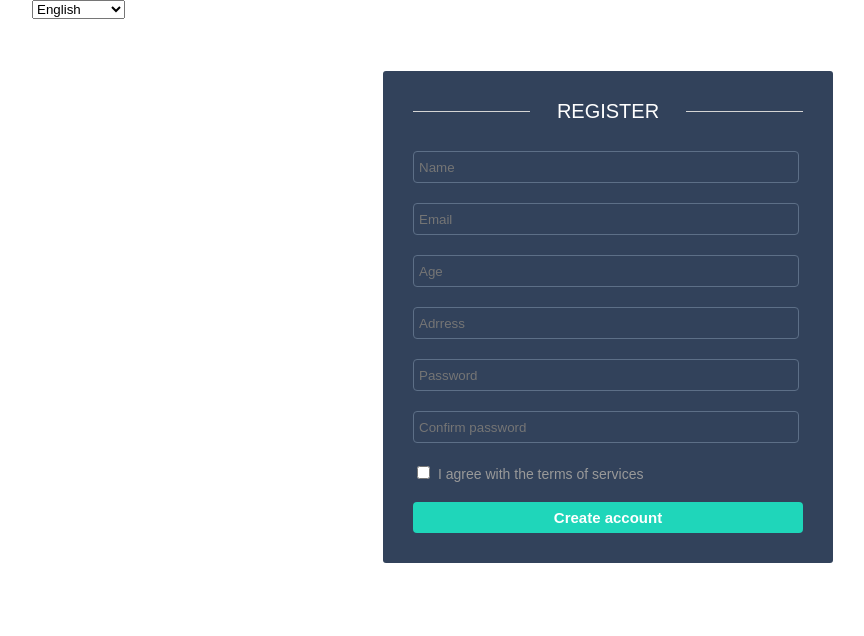
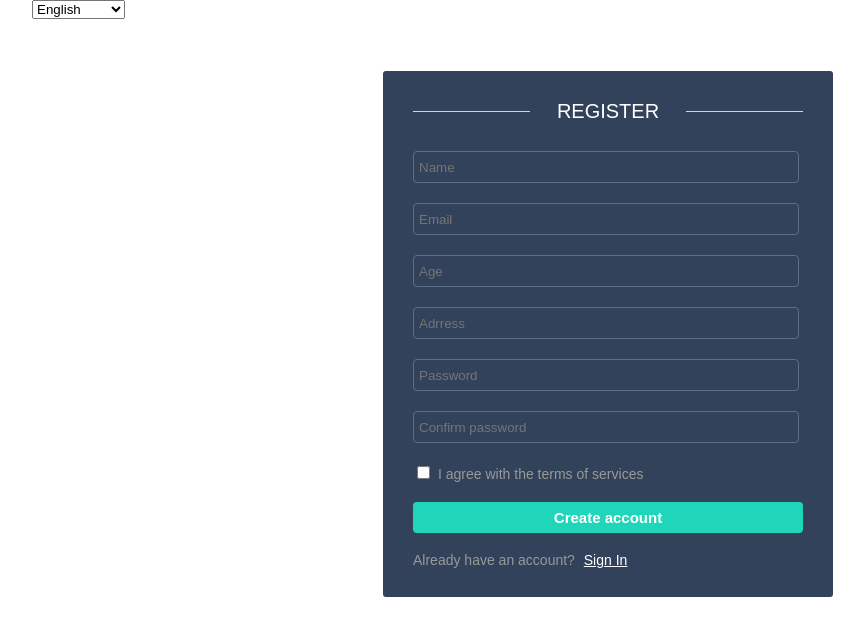
Before and after one commit to st-linhdoan/FE-Internship-2021_Linh-Doan-T-B_EXERCISE-AUTHENTICATION, a React (Create React App) app: page /register in a window 1280 px wide. Shown: the top 636 px of the page, without its empty margins (32-896 px from the left). Built offline with nearby package versions, Linux system fonts and the light colour scheme; the HTML template or start-up script is replaced by a standard one.

Commit message:
add link sign in

```diff
--- a/src/app/pages/Register.tsx
+++ b/src/app/pages/Register.tsx
@@ -1,6 +1,7 @@
 import React, { useRef } from "react";
 import { useForm } from "react-hook-form";
 import { useTranslation } from "react-i18next";
+import { Link } from "react-router-dom";
 import Input from "../share/component/modules/Input";
 import Button from "../share/component/partials/Button";
 
@@ -111,6 +112,7 @@ const Register = () => {
             />
           ))}
           <Button className={"btn btn-default"} nameBtn={t("btn.register")} />
+          <p className="link-sign-in">Already have an account? <Link to='/login'>Sign In</Link></p>
         </form>
       </div>
     </div>
--- a/src/assets/stylesheet/pages/_register.scss
+++ b/src/assets/stylesheet/pages/_register.scss
@@ -31,7 +31,14 @@
           padding-left: 5px;
         }
       }
-
+      .link-sign-in {
+        padding-top: 20px;
+        font-size: 14px;
+        a {
+          padding-left: 5px;
+          color: map-get($color, white-color);
+        }
+      }
     }
   }
 }
```
